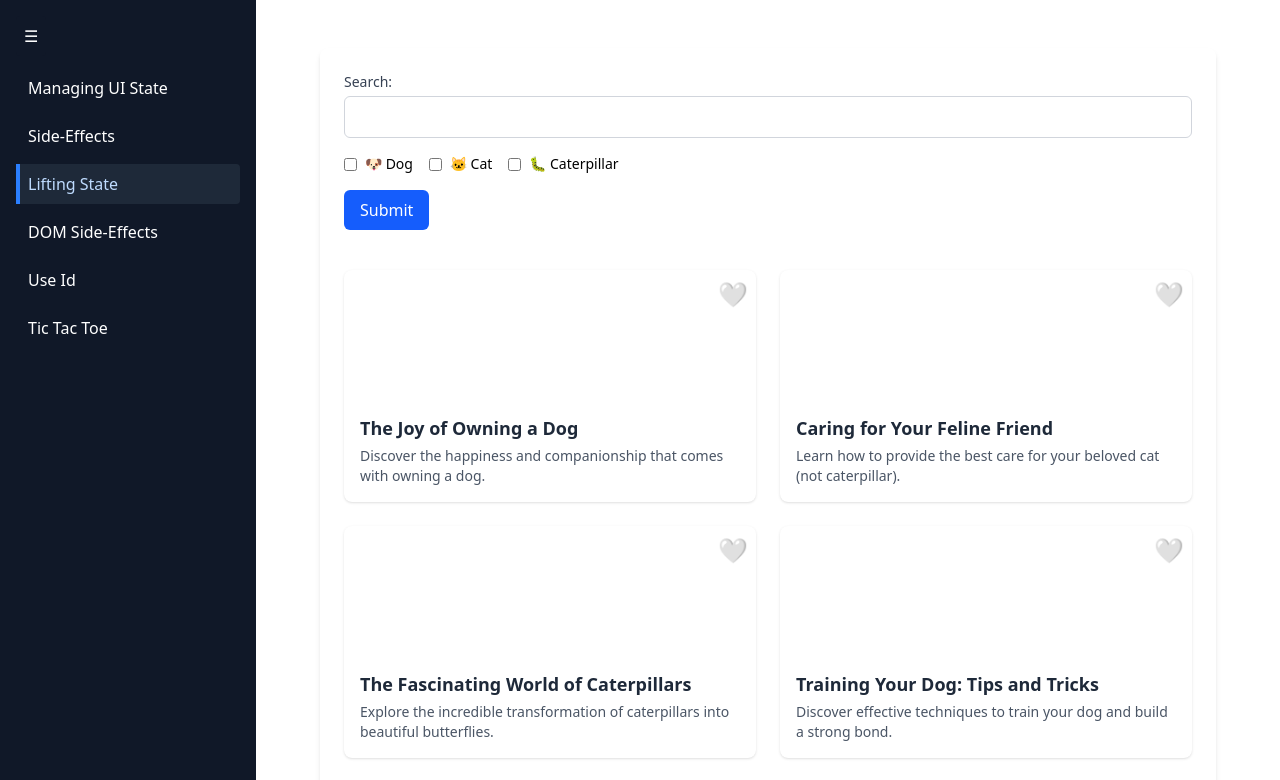
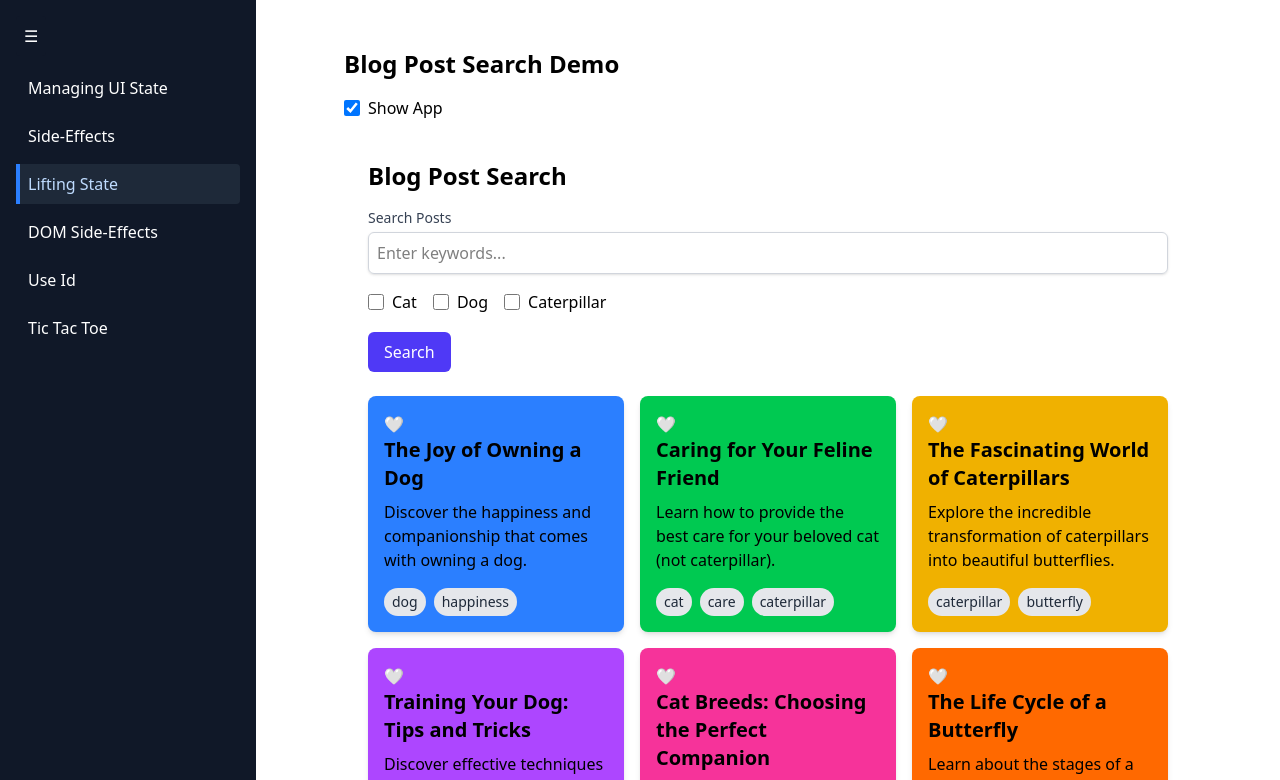
Before and after one commit to danielnguyen5070/react-performance, a React (Vite) app: page /lifting-state in a window 1280 px wide. Shown: the top 780 px of the page. Built offline with nearby package versions, Linux system fonts and the light colour scheme.

Commit message:
done lift - state

```diff
--- a/src/exercises/03.lifting-state/index.tsx
+++ b/src/exercises/03.lifting-state/index.tsx
@@ -1,163 +1,193 @@
 import { useEffect, useState } from 'react'
-import {
-	type BlogPost,
-	getMatchingPosts,
-} from '../../shared/blog-posts'
-import { setGlobalSearchParams } from '../../shared/utils'
+import { BlogPost, getMatchingPosts } from '../../shared/blog-posts'
 
 function getQueryParam() {
-	const params = new URLSearchParams(window.location.search)
-	return params.get('query') ?? ''
+	const param = new URLSearchParams(window.location.search)
+	return param.get('query') || ''
 }
 
-export default function App() {
+function AppDemo() {
+	const [showApp, setShowApp] = useState(true)
+
+	return (
+		<div className="max-w-4xl mx-auto p-6">
+			<h1 className="text-2xl font-bold mb-4">Blog Post Search Demo</h1>
+			<label className="inline-flex items-center mb-4">
+				<input
+					type="checkbox"
+					className="form-checkbox h-4 w-4 text-indigo-600 transition duration-150 ease-in-out"
+					checked={showApp}
+					onChange={e => setShowApp(e.target.checked)}
+				/>
+				<span className="ml-2">Show App</span>
+			</label>
+			{showApp && <App />}
+		</div>
+	)
+}
+
+function Form({ query, setQuery }: { query: string; setQuery: (query: string) => void }) {
+	const isDogChecked = query.includes('dog')
+	const isCatChecked = query.includes('cat')
+	const isCaterpillarChecked = query.includes('caterpillar')
+
+	function handleCheckboxChange({ tag, checked }: { tag: string; checked: boolean }) {
+		const words = query.split(' ').map(w => w.trim())
+		const newQuery = checked
+			? [...words, tag]
+			: words.filter(word => word !== tag)
+		setQuery(newQuery.join(' '))
+	}
+
+	function handleSubmit(e: React.FormEvent<HTMLFormElement>) {
+		e.preventDefault()
+		const param = new URLSearchParams(window.location.search)
+		if (query) {
+			param.set('query', query)
+		} else {
+			param.delete('query')
+		}
+		window.history.pushState({}, '', `?${param.toString()}`)
+	}
+
+	return (
+		<form onSubmit={handleSubmit} className="mb-6">
+			<div className="mb-4">
+				<label
+					htmlFor="search"
+					className="block text-sm font-medium text-gray-700"
+				>
+					Search Posts
+				</label>
+				<input
+					type="text"
+					id="search"
+					className="mt-1 block w-full p-2 border border-gray-300 rounded-md shadow-sm focus:ring-indigo-500 focus:border-indigo-500"
+					placeholder="Enter keywords..."
+					value={query}
+					onChange={e => setQuery(e.target.value)}
+				/>
+			</div>
+			<div className="mb-4">
+				<div className="mt-2 space-x-4">
+					<label className="inline-flex items-center">
+						<input
+							type="checkbox"
+							className="form-checkbox h-4 w-4 text-indigo-600 transition duration-150 ease-in-out"
+							checked={isCatChecked}
+							onChange={e =>
+								handleCheckboxChange({
+									tag: 'cat',
+									checked: e.target.checked,
+								})
+							}
+						/>
+						<span className="ml-2">Cat</span>
+					</label>
+					<label className="inline-flex items-center">
+						<input
+							type="checkbox"
+							className="form-checkbox h-4 w-4 text-indigo-600 transition duration-150 ease-in-out"
+							checked={isDogChecked}
+							onChange={e =>
+								handleCheckboxChange({
+									tag: 'dog',
+									checked: e.target.checked,
+								})
+							}
+						/>
+						<span className="ml-2">Dog</span>
+					</label>
+					<label className="inline-flex items-center">
+						<input
+							type="checkbox"
+							className="form-checkbox h-4 w-4 text-indigo-600 transition duration-150 ease-in-out"
+							checked={isCaterpillarChecked}
+							onChange={e =>
+								handleCheckboxChange({
+									tag: 'caterpillar',
+									checked: e.target.checked,
+								})
+							}
+						/>
+						<span className="ml-2">Caterpillar</span>
+					</label>
+				</div>
+			</div>
+			<button
+				type="submit"
+				className="px-4 py-2 bg-indigo-600 text-white rounded-md hover:bg-indigo-700 focus:outline-none focus:ring focus:ring-indigo-300"
+			>
+				Search
+			</button>
+		</form>
+	)
+}
+
+function App() {
 	const [query, setQuery] = useState(getQueryParam)
 
 	useEffect(() => {
-		const updateQuery = () => setQuery(getQueryParam())
-		window.addEventListener('popstate', updateQuery)
+		const handlePopState = () => {
+			const newQuery = getQueryParam()
+			setQuery(newQuery)
+		}
+		window.addEventListener('popstate', handlePopState)
 		return () => {
-			window.removeEventListener('popstate', updateQuery)
+			window.removeEventListener('popstate', handlePopState)
 		}
 	}, [])
 
 	return (
-		<div className="min-h-screen p-6">
-			<div className="max-w-4xl mx-auto bg-white rounded-lg shadow-md p-6 space-y-6">
-				<Form query={query} setQuery={setQuery} />
+		<>
+			<div className="max-w-4xl mx-auto p-6">
+				<h1 className="text-2xl font-bold mb-4">Blog Post Search</h1>
+				<Form query={query} setQuery={setQuery}></Form>
 				<MatchingPosts query={query} />
+			</div>
+		</>
+	)
+}
+
+function MatchingPosts({ query }: { query: string }) {
+	const posts = getMatchingPosts(query)
+
+	return (
+		<div className="grid grid-cols-1 sm:grid-cols-2 lg:grid-cols-3 gap-4">
+			{posts.map(post => (
+				<Card key={post.id} post={post} />
+			))}
+		</div>
+	)
+}
+
+function Card({ post }: { post: BlogPost }) {
+	const [favorites, setFavorites] = useState<Array<string>>([])
+
+	return (
+		<div
+			key={post.id}
+			className={`p-4 rounded-lg shadow-md ${post.background}`}
+		>
+			{
+				favorites.includes(post.id)
+					? <button onClick={() => setFavorites(favorites.filter(id => id !== post.id))}>❤️</button>
+					: <button onClick={() => setFavorites([...favorites, post.id])}>🤍</button>
+			}
+			<h2 className="text-xl font-bold">{post.title}</h2>
+			<p className="mt-2">{post.description}</p>
+			<div className="mt-4">
+				{post.tags.map(tag => (
+					<span
+						key={tag}
+						className="inline-block bg-gray-200 text-gray-800 text-sm px-2 py-1 rounded-full mr-2"
+					>
+						{tag}
+					</span>
+				))}
 			</div>
 		</div>
 	)
 }
 
-function Form({
-	query,
-	setQuery,
-}: {
-	query: string
-	setQuery: (query: string) => void
-}) {
-	const words = query.split(' ').map(w => w.trim())
-
-	const dogChecked = words.includes('dog')
-	const catChecked = words.includes('cat')
-	const caterpillarChecked = words.includes('caterpillar')
-
-	function handleCheck(tag: string, checked: boolean) {
-		const newWords = checked ? [...words, tag] : words.filter(w => w !== tag)
-		setQuery(newWords.filter(Boolean).join(' ').trim())
-	}
-
-	return (
-		<form
-			onSubmit={e => {
-				e.preventDefault()
-				setGlobalSearchParams({ query })
-			}}
-			className="space-y-4"
-		>
-			<div>
-				<label
-					htmlFor="searchInput"
-					className="block text-sm font-medium text-gray-700 mb-1"
-				>
-					Search:
-				</label>
-				<input
-					id="searchInput"
-					name="query"
-					type="search"
-					value={query}
-					onChange={e => setQuery(e.currentTarget.value)}
-					className="w-full border border-gray-300 rounded-md p-2 focus:outline-none focus:ring-2 focus:ring-blue-500"
-				/>
-			</div>
-
-			<div className="flex flex-wrap gap-4">
-				<label className="flex items-center gap-2 text-sm">
-					<input
-						type="checkbox"
-						className="accent-blue-500"
-						checked={dogChecked}
-						onChange={e => handleCheck('dog', e.currentTarget.checked)}
-					/>
-					<span>🐶 Dog</span>
-				</label>
-				<label className="flex items-center gap-2 text-sm">
-					<input
-						type="checkbox"
-						className="accent-blue-500"
-						checked={catChecked}
-						onChange={e => handleCheck('cat', e.currentTarget.checked)}
-					/>
-					<span>🐱 Cat</span>
-				</label>
-				<label className="flex items-center gap-2 text-sm">
-					<input
-						type="checkbox"
-						className="accent-blue-500"
-						checked={caterpillarChecked}
-						onChange={e =>
-							handleCheck('caterpillar', e.currentTarget.checked)
-						}
-					/>
-					<span>🐛 Caterpillar</span>
-				</label>
-			</div>
-
-			<button
-				type="submit"
-				className="bg-blue-600 text-white px-4 py-2 rounded-md hover:bg-blue-700 transition"
-			>
-				Submit
-			</button>
-		</form>
-	)
-}
-
-function MatchingPosts({ query }: { query: string }) {
-	const matchingPosts = getMatchingPosts(query)
-
-	return (
-		<ul className="grid grid-cols-1 sm:grid-cols-2 gap-6 pt-4">
-			{matchingPosts.map(post => (
-				<Card key={post.id} post={post} />
-			))}
-		</ul>
-	)
-}
-
-function Card({ post }: { post: BlogPost }) {
-	const [isFavorited, setIsFavorited] = useState(false)
-
-	return (
-		<li className="relative bg-white rounded-lg shadow hover:shadow-lg transition overflow-hidden">
-			<div
-				className="h-32"
-			/>
-			<div className="absolute top-2 right-2">
-				<button
-					aria-label={isFavorited ? "Remove favorite" : "Add favorite"}
-					onClick={() => setIsFavorited(!isFavorited)}
-					className="text-2xl"
-				>
-					{isFavorited ? '❤️' : '🤍'}
-				</button>
-			</div>
-			<a
-				href={post.id}
-				onClick={event => {
-					event.preventDefault()
-					alert(`Great! Let's go to ${post.id}!`)
-				}}
-				className="block p-4"
-			>
-				<h2 className="text-lg font-semibold text-gray-800 mb-1">
-					{post.title}
-				</h2>
-				<p className="text-sm text-gray-600">{post.description}</p>
-			</a>
-		</li>
-	)
-}
+export default AppDemo
--- a/src/exercises/04.dom/index.tsx
+++ b/src/exercises/04.dom/index.tsx
@@ -1,131 +1,54 @@
-import { useEffect, useRef, useState, useId } from 'react'
-import VanillaTilt from 'vanilla-tilt'
+import { useState } from 'react'
 import './index.css'
+// 💰 you'll need this stuff:
+// import VanillaTilt from 'vanilla-tilt'
 
-interface HTMLVanillaTiltElement extends HTMLDivElement {
-	vanillaTilt?: VanillaTilt
-}
+// interface HTMLVanillaTiltElement extends HTMLDivElement {
+// 	vanillaTilt?: VanillaTilt
+// }
 
-function Tilt({
-	children,
-	max = 25,
-	speed = 400,
-	glare = true,
-	maxGlare = 0.5,
-}: {
-	children: React.ReactNode
-	max?: number
-	speed?: number
-	glare?: boolean
-	maxGlare?: number
-}) {
-	const tiltRef = useRef<HTMLVanillaTiltElement>(null)
+// const vanillaTiltOptions = {
+// 	max: 25,
+// 	speed: 400,
+// 	glare: true,
+// 	'max-glare': 0.5,
+// }
 
-	useEffect(() => {
-		const { current: tiltNode } = tiltRef
-		if (!tiltNode) return
-		const vanillaTiltOptions = {
-			max,
-			speed,
-			glare,
-			'max-glare': maxGlare,
-		}
-		VanillaTilt.init(tiltNode, vanillaTiltOptions)
-		return () => tiltNode.vanillaTilt?.destroy()
-	}, [glare, max, maxGlare, speed])
-
+function Tilt({ children }: { children: React.ReactNode }) {
 	return (
-		<div ref={tiltRef} className="tilt-root">
+		<div className="tilt-root" >
 			<div className="tilt-child">{children}</div>
-		</div>
+		</div >
 	)
 }
 
-export default function App() {
+function App() {
 	const [showTilt, setShowTilt] = useState(true)
 	const [count, setCount] = useState(0)
-	const [options, setOptions] = useState({
-		max: 25,
-		speed: 400,
-		glare: true,
-		maxGlare: 0.5,
-	})
 	return (
-		<div className="min-h-screen p-4">
-			<div className="text-center mb-6">
-				<button
-					onClick={() => setShowTilt(s => !s)}
-					className="px-4 py-2 bg-indigo-600 text-white rounded-md hover:bg-indigo-700 transition"
-				>
+		<div className='mt-12 mx-auto max-w-4xl p-6'>
+			<label>
+				<input
+					type='checkbox'
+					className='mr-1'
+					onChange={() => setShowTilt(s => !s)}></input>
 				Toggle Visibility
-				</button>
-			</div>
+			</label>
 
 			{showTilt ? (
-				<div className="space-y-6 max-w-lg mx-auto">
-					<form
-						onSubmit={e => e.preventDefault()}
-						onChange={event => {
-							const formData = new FormData(event.currentTarget)
-							setOptions({
-								max: Number(formData.get('max')),
-								speed: Number(formData.get('speed')),
-								glare: formData.get('glare') === 'on',
-								maxGlare: Number(formData.get('maxGlare')),
-							})
-						}}
-						className="bg-white p-6 rounded-lg shadow-md grid gap-4"
-					>
-						<Field label="Max" name="max" type="number" defaultValue={25} />
-						<Field label="Speed" name="speed" type="number" defaultValue={400} />
-						<div className="flex items-center space-x-2">
-							<input
-								id="glare"
-								name="glare"
-								type="checkbox"
-								defaultChecked
-								className="accent-indigo-600"
-							/>
-							<label htmlFor="glare" className="font-medium">
-								Glare
-							</label>
-						</div>
-						<Field
-							label="Max Glare"
-							name="maxGlare"
-							type="number"
-							defaultValue={0.5}
-						/>
-					</form>
-
-					<Tilt {...options}>
+				<Tilt>
 					<div className="totally-centered">
 						<button
+							className="count-button"
 							onClick={() => setCount(c => c + 1)}
-								className="count-button"
 						>
 							{count}
 						</button>
 					</div>
 				</Tilt>
-				</div>
 			) : null}
 		</div>
 	)
 }
 
-function Field({
-	label,
-	...inputProps
-}: {
-	label: string
-} & React.ComponentProps<'input'>) {
-	const generatedId = useId()
-	const id = inputProps.id ?? generatedId
-	return (
-		<div className="flex flex-col">
-			<label htmlFor={id} className='mb-1 font-medium'>{label}</label>
-			<input {...inputProps} id={id} className="border rounded px-3 py-2" />
-		</div>
-	)
-}
+export default App;
```
Lines whose indentation alone changed are shown as unchanged.
